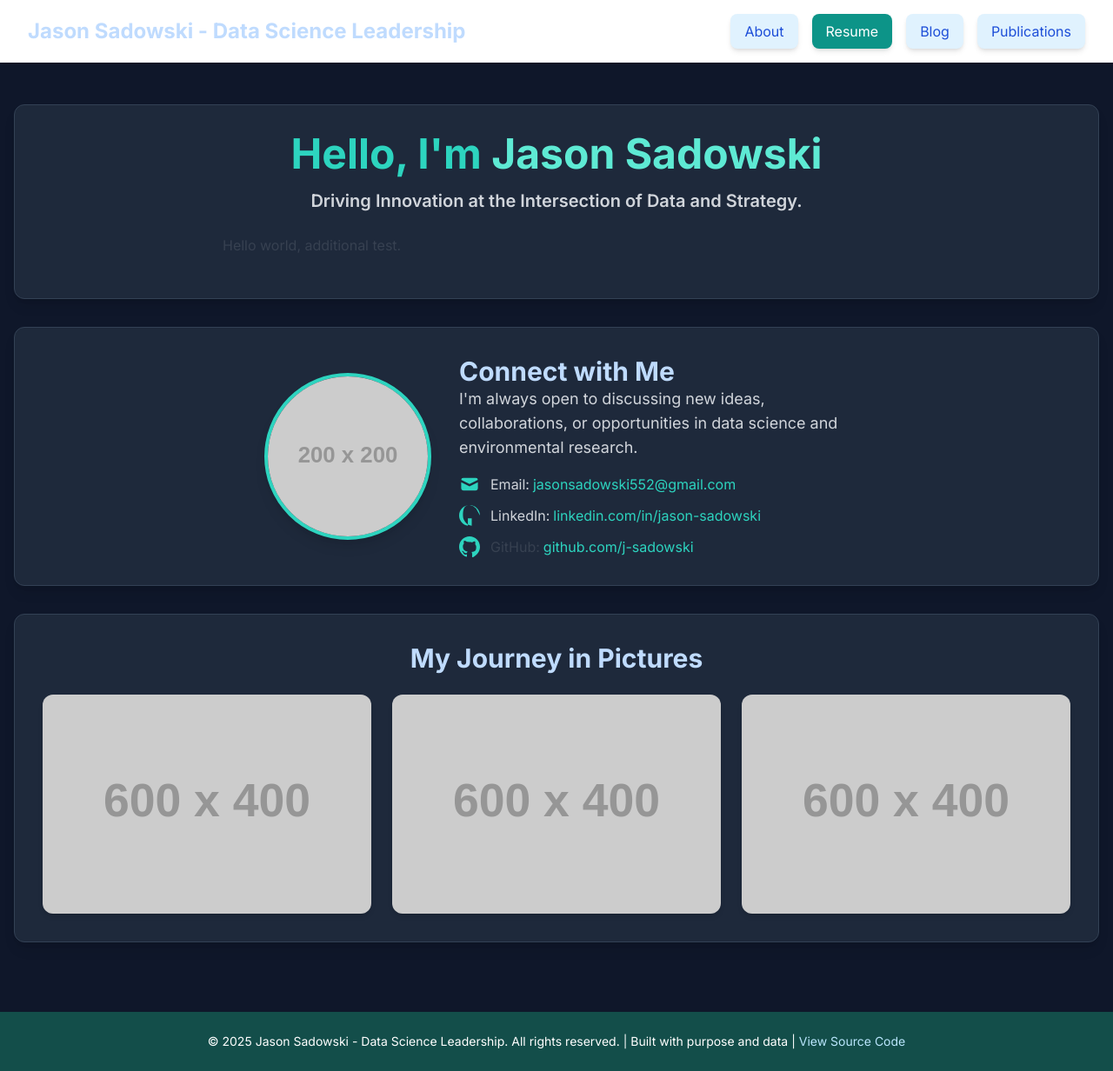
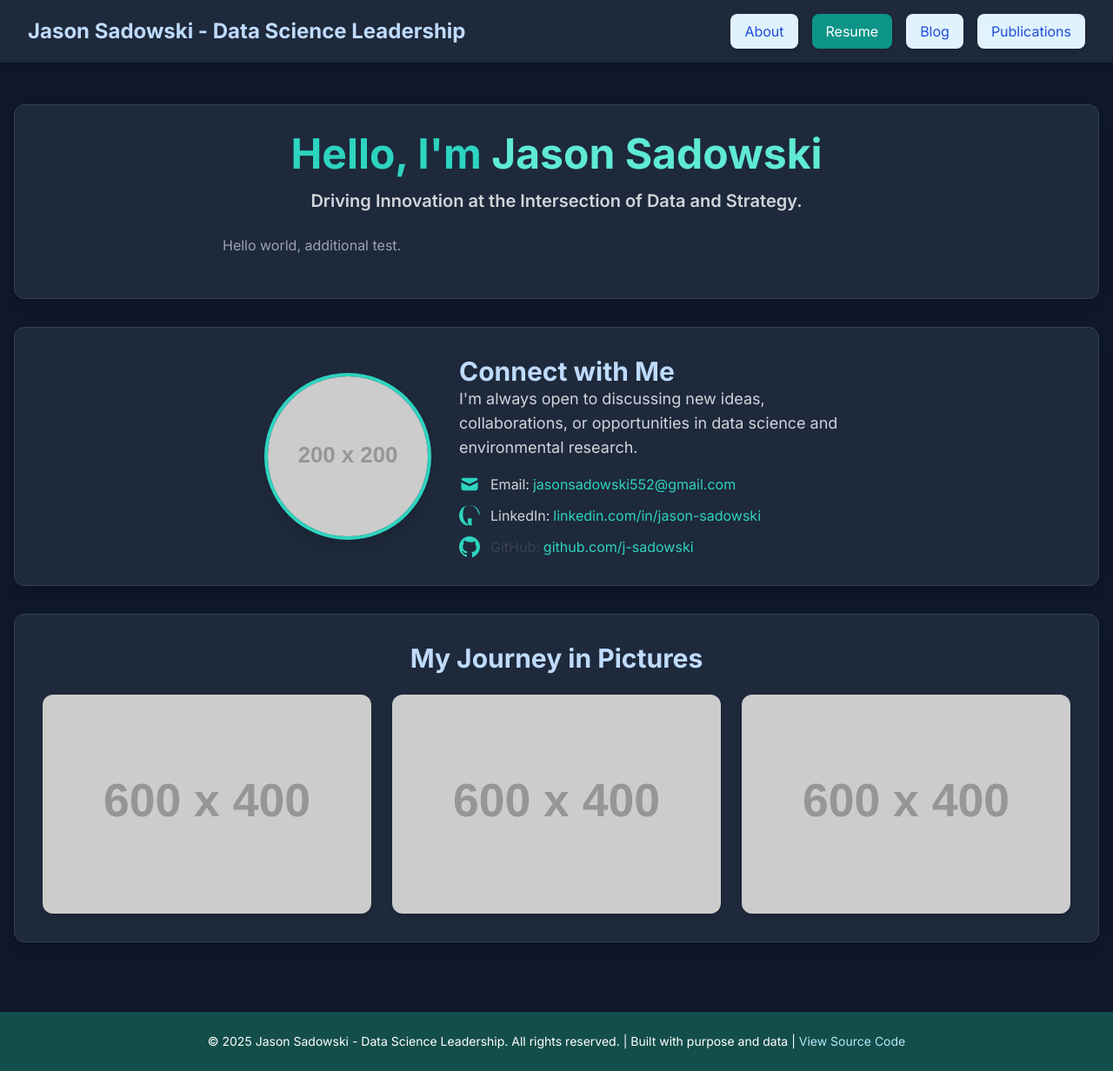
Before and after one commit to j-sadowski/personal_website, a Jekyll site: the page built from index.html, in a window 1280 px wide and 1232 px high. Shown: the whole window at 87% size. Built offline with Jekyll 4.4.1, drawn with Linux system fonts in a browser that asks for light colours; nearby versions of some CDN libraries.

Commit message:
changed about me text color and header color

```diff
--- a/_includes/header_nav.html
+++ b/_includes/header_nav.html
@@ -1,4 +1,4 @@
-<header class="bg-white shadow-md p-4 sticky top-0 z-50">
+<header class="bg-slate-800 shadow-md p-4 sticky top-0 z-50">
     <nav class="container mx-auto flex flex-col sm:flex-row justify-between items-center px-4">
         <div class="text-2xl font-bold text-blue-200 mb-4 sm:mb-0">
             {{ site.title }}
--- a/index.html
+++ b/index.html
@@ -12,7 +12,7 @@ title: Jason Sadowski - Data Science Leadership
         <span class="font-semibold">Driving Innovation at the Intersection of Data and Strategy.</span>
     </p>
 
-    <div class="prose lg:prose-lg max-w-3xl mx-auto text-gray-700 leading-relaxed">
+    <div class="prose lg:prose-lg max-w-3xl mx-auto text-gray-400 leading-relaxed">
         <p class="mb-4">
             Hello world, additional test.
         </p>
```
